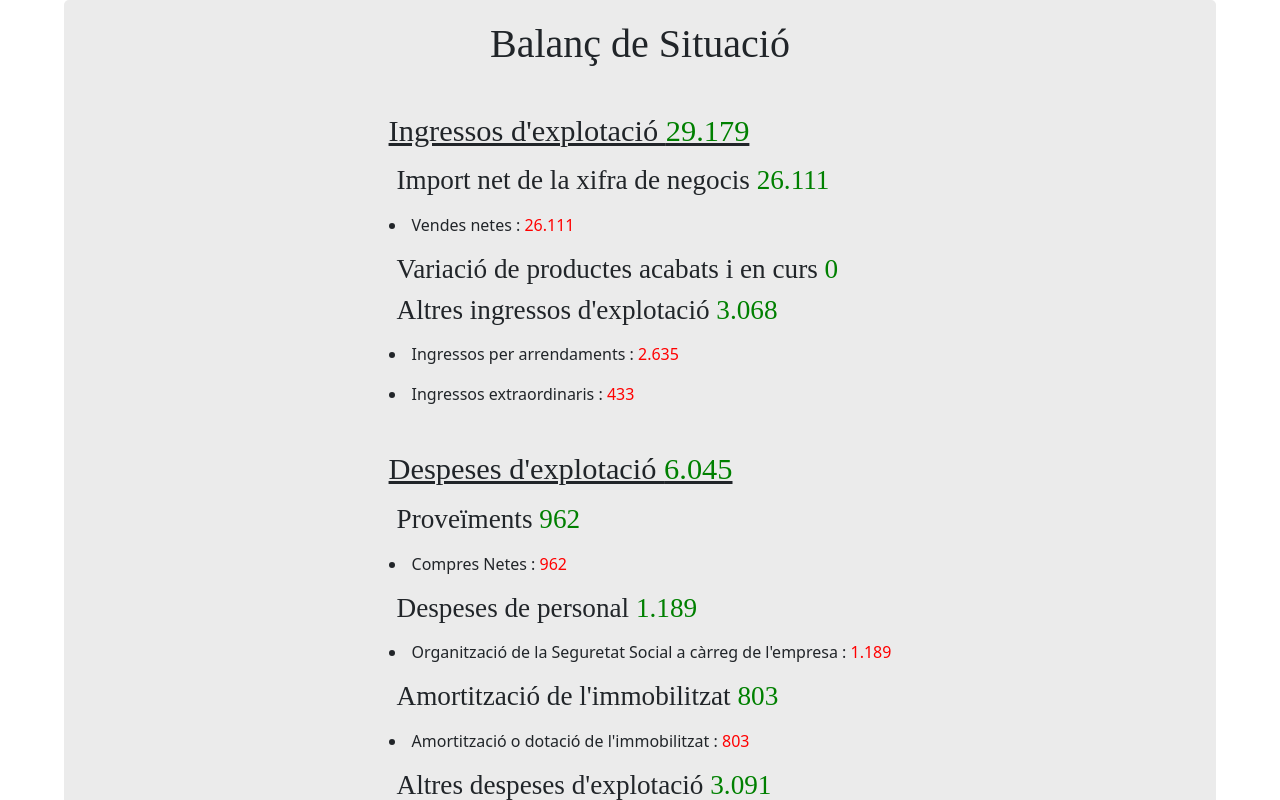
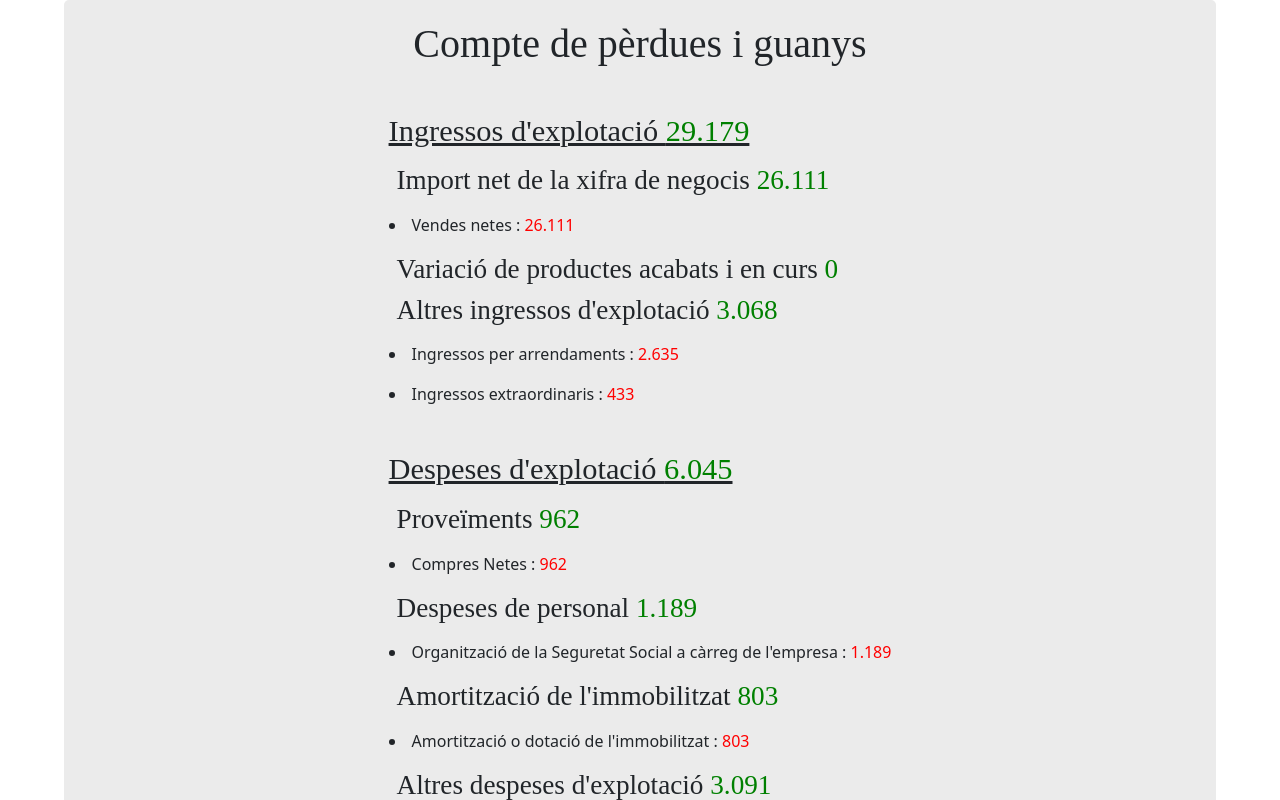
Before and after one commit to maximus792/balance-creator, a plain HTML site: page compte.html in a window 1280 px wide. Both pictures are taken after a click on the button "Mostrar Solució". Shown: the part 988-1788 px from the top of the page. Drawn offline with nearby package versions, Linux system fonts and the light colour scheme.

Commit message:
Arreglant fallos del dolent

```diff
--- a/compte.html
+++ b/compte.html
@@ -4,7 +4,7 @@
     <meta charset="UTF-8" />
     <meta http-equiv="X-UA-Compatible" content="IE=edge" />
     <meta name="viewport" content="width=device-width, initial-scale=1.0" />
-    <title>Creador de Balanços</title>
+    <title>Compte de pèrdues i guanys</title>
     <link
       href="https://cdn.jsdelivr.net/npm/bootstrap@5.0.2/dist/css/bootstrap.min.css"
       rel="stylesheet"
@@ -47,7 +47,7 @@
     <div class="container-fluid main-container sol" style="display: none">
       <!--style="display: none"-->
       <div>
-        <h1 style="margin: 20px 0">Balanç de Situació</h1>
+        <h1 style="margin: 20px 0">Compte de pèrdues i guanys</h1>
         <div class="compte-container">
           <h2 style="margin: 15px 0; margin-top: 45px">
             Ingressos d'explotació <span class="titleNumber" id="ie-n"></span>
```
